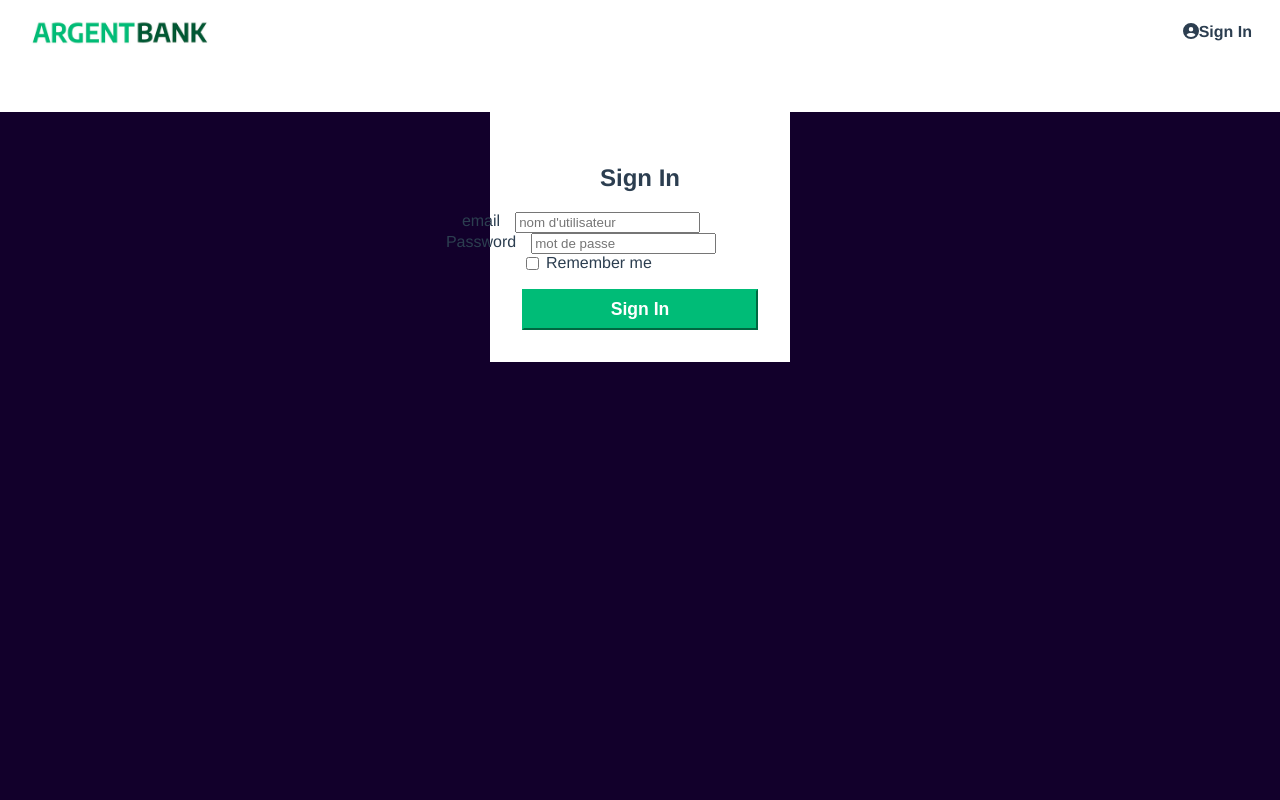
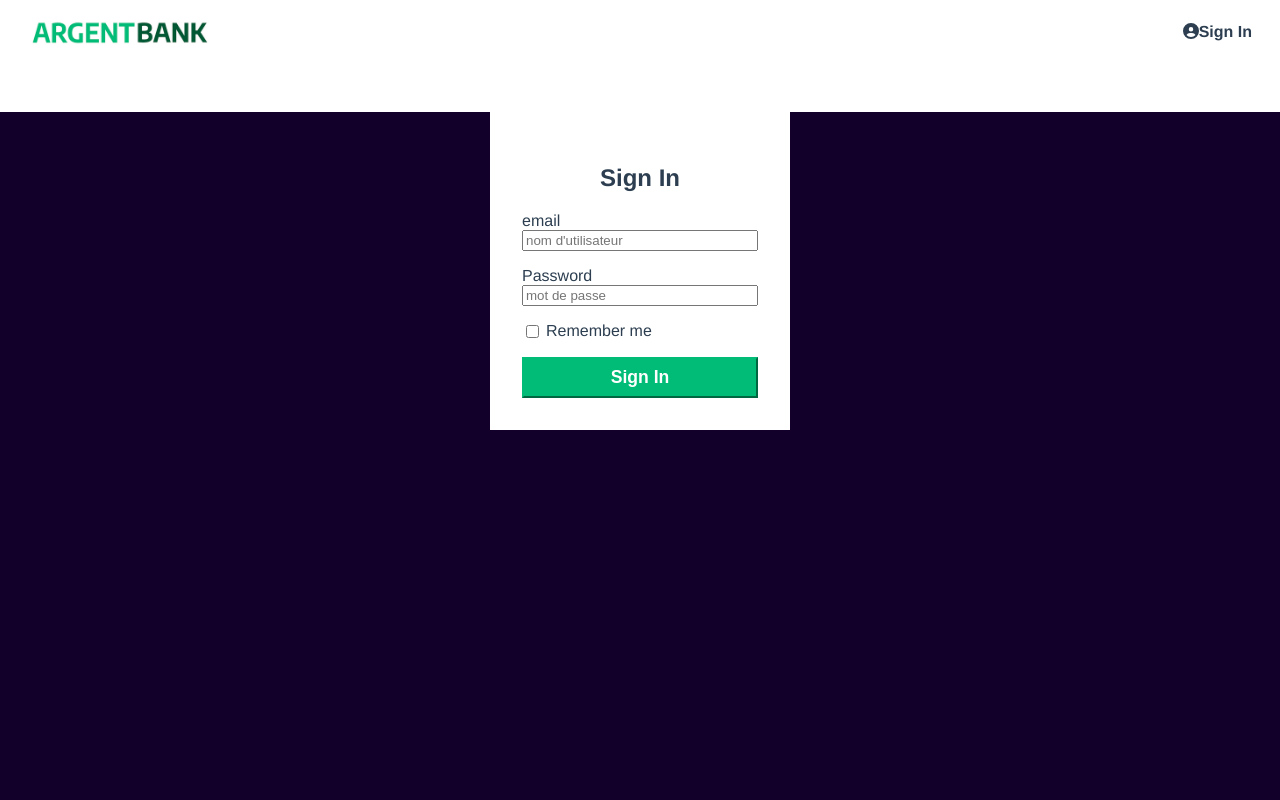
Before and after one commit to abaddon101/Project-13-Remede-Agency-Front-End, a React (Create React App) app: page /signin in a window 1280 px wide. Shown: the top 800 px of the page. Built offline with nearby package versions, Linux system fonts and the light colour scheme.

Commit message:
modif style pour h1 profil

```diff
--- a/src/componentProfilPage/ProfilComponent.tsx
+++ b/src/componentProfilPage/ProfilComponent.tsx
@@ -90,6 +90,16 @@ function ProfilComponent() {
   return (
     <main className="main bg-dark">
       <div className="header">
+        <div>
+          <h1 className="profil-h1">Welcome back</h1>
+          <h2
+            className={
+              !isEditing && isAuthenticated ? "active-name" : "inactive-name"
+            }
+          >
+            {isAuthenticated ? `${firstName} ${lastName}` : "Loading..."}
+          </h2>
+        </div>
         {isEditing ? (
           <form className="form-editing-grid" onSubmit={handleSubmit}>
             <div className="input-wrapper">
@@ -100,7 +110,6 @@ function ProfilComponent() {
                 onChange={handleInputChange}
                 className="custom-input"
               />
-
               <input
                 type="text"
                 name="editedLastName"
@@ -124,12 +133,6 @@ function ProfilComponent() {
           </form>
         ) : (
           <div>
-            <h1>
-              Welcome back
-              <br />
-              {isAuthenticated ? `${firstName} ${lastName}` : "Loading..."}
-            </h1>
-
             <button
               className="edit-button"
               onClick={handleEditClick}
--- a/src/componentSignInPage/FormSiginComponent.tsx
+++ b/src/componentSignInPage/FormSiginComponent.tsx
@@ -119,21 +119,12 @@ function FormSignin() {
   useEffect(() => {
     const rememberMeValue = localStorage.getItem("rememberMe");
     const storedEmail = localStorage.getItem("email");
-    // const storedFirstName = localStorage.getItem("firstName");
-    // const storedLastName = localStorage.getItem("lastName");
 
-    if (
-      rememberMeValue === "true" &&
-      storedEmail
-      // storedFirstName &&
-      // storedLastName
-    ) {
+    if (rememberMeValue === "true" && storedEmail) {
       setRememberMe(true);
       setFormData({
         ...formData,
         email: storedEmail,
-        // firstName: storedFirstName,
-        // lastName: storedLastName,
       });
     }
   }, []);
@@ -152,10 +143,11 @@ function FormSignin() {
       <section className="sign-in-content">
         <i className="fa fa-user-circle sign-in-icon"></i>
         <h1>Sign In</h1>
-        <form onSubmit={onSubmit}>
-          <div className="input-wrapper">
+        <form className="form-sign-in" onSubmit={onSubmit}>
+          <div className="input-wrapper-signin">
             <label htmlFor="email">email</label>
             <input
+              // className="custom-input"
               type="text"
               id="email"
               name="email"
@@ -164,9 +156,10 @@ function FormSignin() {
               onChange={onChange}
             />
           </div>
-          <div className="input-wrapper">
+          <div className="input-wrapper-signin">
             <label htmlFor="password">Password</label>
             <input
+              // className="custom-input"
               type="password"
               id="password"
               name="password"
@@ -175,7 +168,7 @@ function FormSignin() {
               onChange={onChange}
             />
           </div>
-          <div className="input-remember">
+          <div className="input-remember-signin">
             <input
               type="checkbox"
               id="remember-me"
--- a/src/page/style.scss
+++ b/src/page/style.scss
@@ -71,6 +71,9 @@ body {
   width: 200px;
 }
 
+.form-sign-in {
+
+}
 .hero {
   background-image: url("../assets/bankTree.jpeg");
   background-position: 0 -50px;
@@ -103,12 +106,49 @@ body {
 .profil-h1 {
   padding-top: 55px;
 }
+
+.inactive-name {
+  display: none;
+}
 .form-editing-grid {
   display: flex;
   flex-direction: column;
   align-items: center;
   gap: 15px;
 }
+
+
+.input-remember-signin {
+  display: flex;
+}
+
+.input-remember-signin label {
+  margin-left: 0.25rem;
+}
+
+.input-wrapper-signin {
+  display: flex;
+  flex-direction: column;
+  text-align: left;
+  margin-bottom: 1rem;
+}
+
+.input-wrapper-sign-in label {
+  font-weight: bold;
+}
+
+.input-wrapper-sign-in input {
+  padding: 5px;
+  font-size: 1.2rem;
+}
+
+
+
+
+
+
+
+
 .input-wrapper {
   display: flex;
   width: 50%;
```
